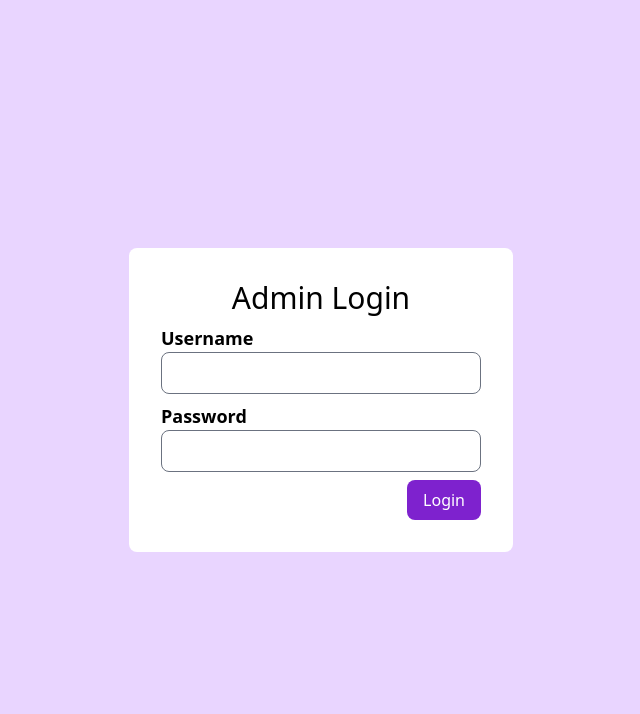
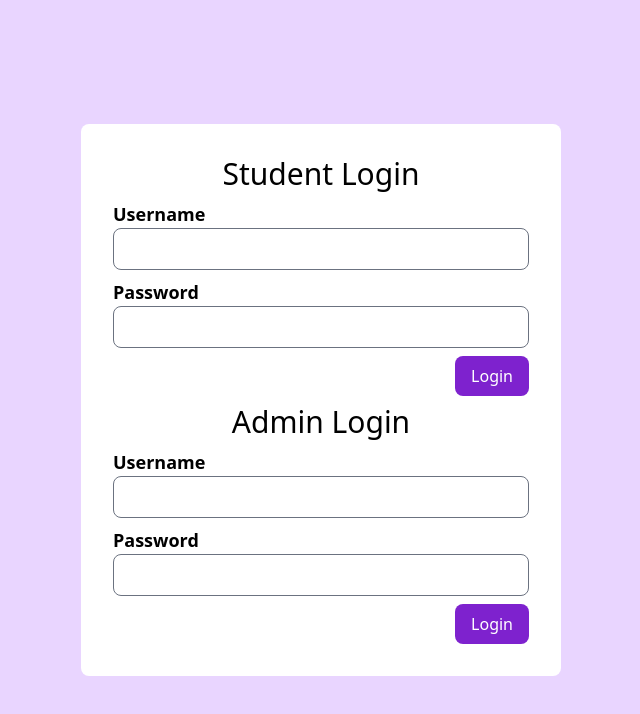
Before and after one commit to Pippopad/foodie, a Next.js app: page /login in a window 1280 px wide. Shown: the top 714 px of the page, without its empty margins (319-959 px from the left). Built offline with nearby package versions, Linux system fonts and the light colour scheme; no server answers.

Commit message:
Add customer login page

```diff
--- a/app/admin/items/page.tsx
+++ b/app/admin/items/page.tsx
@@ -68,7 +68,7 @@ const Page = () => {
           <ul>
             {loading ? (
               <p className="text-center text-lg">Loading...</p>
-            ) : items.length === 0 ? (
+            ) : items === undefined || items.length === 0 ? (
               <>
                 <p className="text-center text-lg">List empty.</p>
                 <div
--- a/app/api/items/route.ts
+++ b/app/api/items/route.ts
@@ -1,5 +1,8 @@
 import prisma from "@/prisma/client";
-import { PrismaClientKnownRequestError } from "@prisma/client/runtime/library";
+import {
+  PrismaClientInitializationError,
+  PrismaClientKnownRequestError,
+} from "@prisma/client/runtime/library";
 import { NextRequest, NextResponse } from "next/server";
 
 const GET = async (req: NextRequest) => {
@@ -12,7 +15,10 @@ const GET = async (req: NextRequest) => {
     });
     return NextResponse.json({ data: items, status: 200 });
   } catch (e) {
-    if (e instanceof PrismaClientKnownRequestError) {
+    if (
+      e instanceof PrismaClientInitializationError ||
+      e instanceof PrismaClientKnownRequestError
+    ) {
       return NextResponse.json({
         code: "DATABASE_CONNECTION_ERROR",
         status: 500,
--- a/app/login/page.tsx
+++ b/app/login/page.tsx
@@ -7,15 +7,62 @@ import { useSearchParams, redirect } from "next/navigation";
 const Page = () => {
   const session = useSession();
   if (session.status === "authenticated") {
-    redirect("/admin/dashboard");
+    redirect("/admin");
   }
 
   const [username, setUsername] = useState("");
   const [password, setPassword] = useState("");
 
   const error = useSearchParams().get("error");
+  return (
+    <div className="flex justify-center items-center bg-purple-200 min-h-screen">
+      <div className="bg-white p-8 rounded-lg w-[60vh] flex justify-around flex-col gap-y-2">
+        <div className="admin-login">
+          <h1 className="text-3xl text-center">Student Login</h1>
+          <form
+            onSubmit={async (e) => {
+              e.preventDefault();
 
-  const handleSubmit = async (e: any) => {
+              try {
+                const res = await signIn("customer", {
+                  username,
+                  password,
+                  redirect: true,
+                  callbackUrl: "/",
+                });
+              } catch (e) {}
+            }}
+          >
+            {error ? (
+              <p className="bg-red-300 border border-red-500 text-red-500 rounded p-2 my-2 break-words">
+                {error}
+              </p>
+            ) : null}
+            <div className="my-2">
+              <p className="font-bold text-lg">Username</p>
+              <input
+                type="text"
+                className="border border-gray-500 rounded-lg p-2 w-full focus:outline-none"
+                onChange={(e) => setUsername(e.target.value)}
+              />
+            </div>
+            <div className="my-2">
+              <p className="font-bold text-lg">Password</p>
+              <input
+                type="password"
+                className="border border-gray-500 rounded-lg p-2 w-full focus:outline-none"
+                onChange={(e) => setPassword(e.target.value)}
+              />
+            </div>
+            <button className="bg-purple-700 hover:bg-purple-800 text-white py-2 px-4 rounded-lg float-right">
+              Login
+            </button>
+          </form>
+        </div>
+        <div className="admin-login">
+          <h1 className="text-3xl text-center">Admin Login</h1>
+          <form
+            onSubmit={async (e) => {
               e.preventDefault();
 
               try {
@@ -23,16 +70,11 @@ const Page = () => {
                   username,
                   password,
                   redirect: true,
-        callbackUrl: "/admin/dashboard",
+                  callbackUrl: "/admin",
                 });
               } catch (e) {}
-  };
-
-  return (
-    <div className="flex justify-center items-center bg-purple-200 min-h-screen">
-      <div className="bg-white p-8 rounded-lg md:w-[30vw]">
-        <form onSubmit={handleSubmit}>
-          <h1 className="text-3xl text-center">Admin Login</h1>
+            }}
+          >
             {error ? (
               <p className="bg-red-300 border border-red-500 text-red-500 rounded p-2 my-2 break-words">
                 {error}
@@ -60,6 +102,7 @@ const Page = () => {
           </form>
         </div>
       </div>
+    </div>
   );
 };
 
```
Lines whose indentation alone changed are shown as unchanged.
